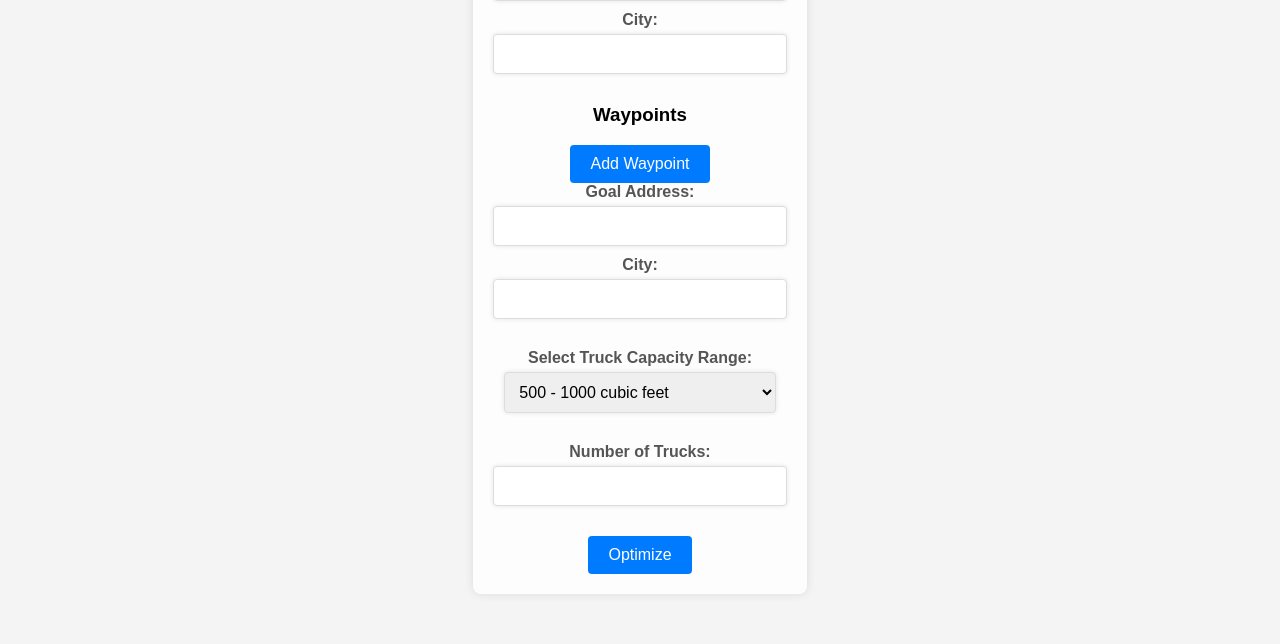
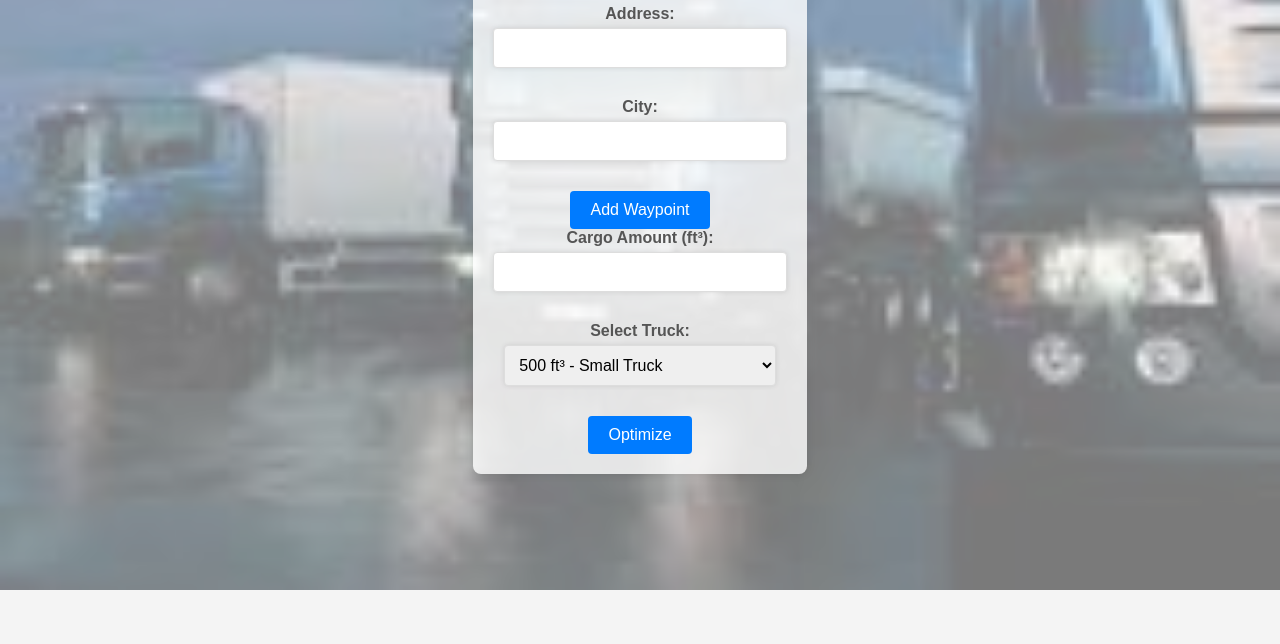
Before and after one commit to leoyang812/SkibidiSigma, a website: page public/index.html in a window 1280 px wide. Shown: the part 210-854 px from the top of the page. After the commit the page ends 800 px from the top, so only its background shows below. Drawn offline with Linux system fonts and the light colour scheme.

Commit message:
Update index.html

```diff
--- a/public/index.html
+++ b/public/index.html
@@ -4,39 +4,36 @@
     <meta charset="UTF-8">
     <meta name="viewport" content="width=device-width, initial-scale=1.0">
     <title>Route Optimization</title>
-    <link rel="stylesheet" href="styles.css"> <!-- Link to your CSS file -->
+    <link rel="stylesheet" href="styles.css">
 </head>
 <body>
+    <div class="cover"></div>
     <div class="container">
         <h1>Route Optimization</h1>
         <form id="optimization-form">
             <div class="form-group">
-                <label for="start-address">Start Address:</label>
-                <input type="text" id="start-address" name="start-address" required>
-                <label for="start-city">City:</label>
-                <input type="text" id="start-city" name="start-city" required>
-            </div>
-            <div id="waypoints-container">
-                <h3>Waypoints</h3>
-            </div>
-            <button type="button" id="add-waypoint">Add Waypoint</button>
-            <div class="form-group">
-                <label for="goal-address">Goal Address:</label>
-                <input type="text" id="goal-address" name="goal-address" required>
-                <label for="goal-city">City:</label>
-                <input type="text" id="goal-city" name="goal-city" required>
+                <label for="address">Address:</label>
+                <input type="text" id="address" name="address">
             </div>
             <div class="form-group">
-                <label for="truck-capacity-range">Select Truck Capacity Range:</label>
-                <select id="truck-capacity-range">
-                    <option value="500-1000">500 - 1000 cubic feet</option>
-                    <option value="1000-1500">1000 - 1500 cubic feet</option>
-                    <option value="1500-2000">1500 - 2000 cubic feet</option>
-                </select>
+                <label for="city">City:</label>
+                <input type="text" id="city" name="city">
+            </div>
+            <div id="waypoints">
+                <!-- Waypoints will be added here -->
+            </div>
+            <button type="button" onclick="addWaypoint()">Add Waypoint</button>
+            <div class="form-group">
+                <label for="cargo">Cargo Amount (ft³):</label>
+                <input type="number" id="cargo" name="cargo">
             </div>
             <div class="form-group">
-                <label for="num-trucks">Number of Trucks:</label>
-                <input type="number" id="num-trucks" name="num-trucks" required>
+                <label for="truck">Select Truck:</label>
+                <select id="truck" name="truck">
+                    <option value="500">500 ft³ - Small Truck</option>
+                    <option value="1000">1000 ft³ - Medium Truck</option>
+                    <option value="2000">2000 ft³ - Large Truck</option>
+                </select>
             </div>
             <button type="submit">Optimize</button>
         </form>
```
